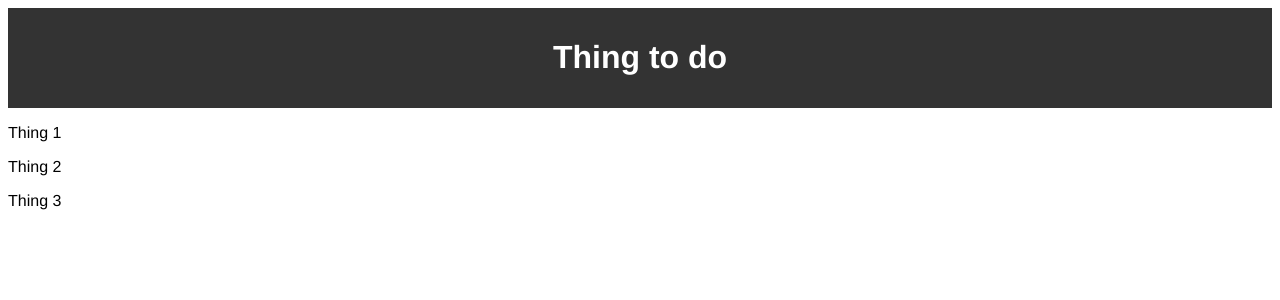
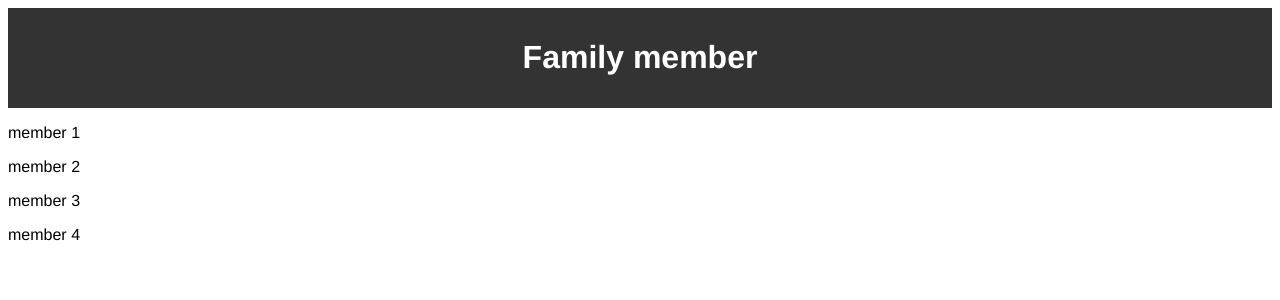
Before and after one commit to haquocdat543/vue, a Vue app in the folder vue-app/: page / in a window 1280 px wide. Shown: the top 300 px of the page. Built offline with nearby package versions, Linux system fonts and the light colour scheme.

Commit message:
Update to family

```diff
--- a/vue-app/src/components/TheHeader.vue
+++ b/vue-app/src/components/TheHeader.vue
@@ -1,6 +1,6 @@
 <template>
   <header class="header">
-    <h1>Thing to do</h1>
+    <h1>Family member</h1>
   </header>
 </template>
 
--- /dev/null
+++ b/vue-app/src/components/TodoItem.vue
@@ -0,0 +1,15 @@
+<template>
+	<p>{{ todoProps }}</p>
+</template>
+
+<script>
+
+export default {
+  name: 'TodoItem',
+  props: ['todoProps']
+}
+</script>
+
+<style>
+
+</style>
--- a/vue-app/src/components/TodoList.vue
+++ b/vue-app/src/components/TodoList.vue
@@ -1,13 +1,20 @@
 <template>
-  <p>Thing 1</p>
-  <p>Thing 2</p>
-  <p>Thing 3</p>
+	<TodoItem v-for="todo in todos" v-bind:key="todo" v-bind:todoProps="todo"/>
 </template>
 
 <script>
-
+import { ref } from "vue"
+import TodoItem from "./TodoItem"
 export default {
   name: 'TodoList',
+  components: {TodoItem},
+  setup () {
+    const todos = ref(['member 1','member 2','member 3','member 4'])
+
+  return {
+  todos
+  }
+  }
 }
 </script>
 
```
Also changed, not shown: vue-app/eslintrc.js (+3 -21 lines).
